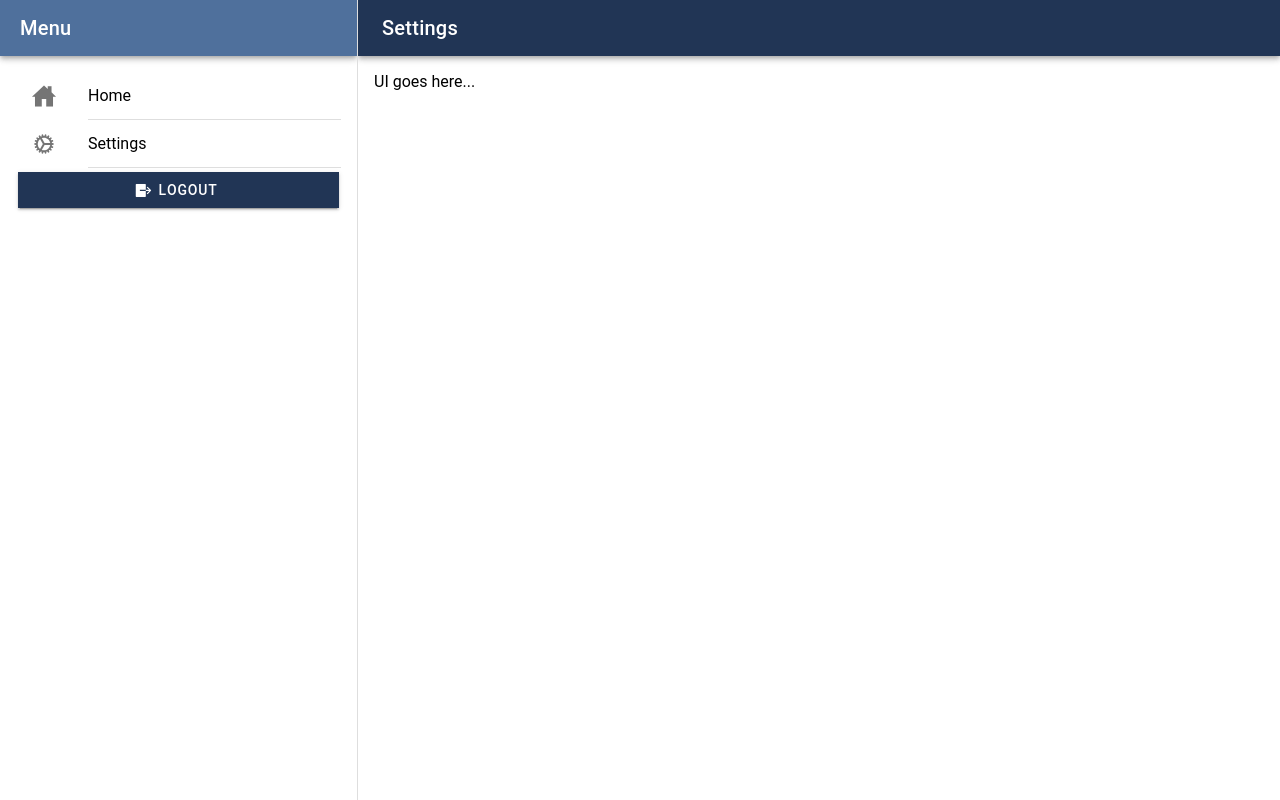
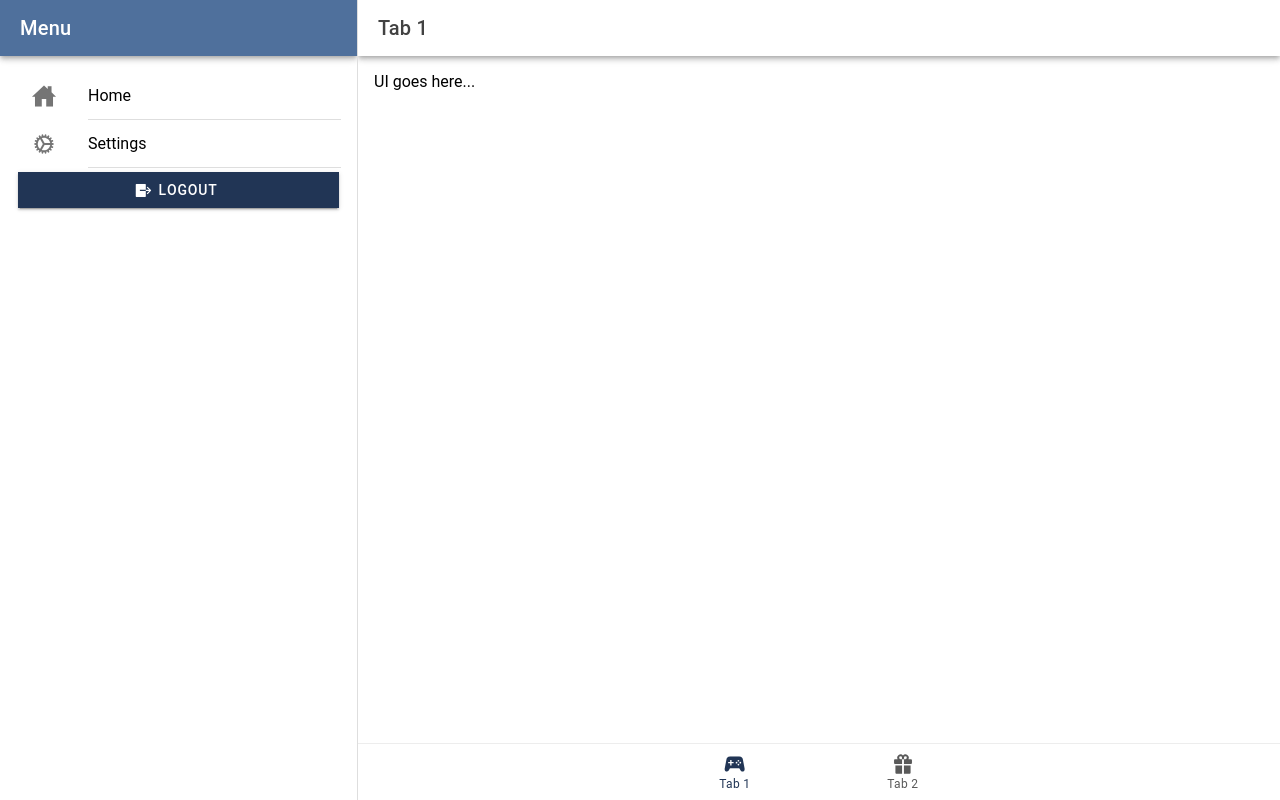
Before and after one commit to HectorDNuno/practiceApp, a React (Vite) app: page /app/settings/tab1 in a window 1280 px wide. Built offline with nearby package versions, Linux system fonts and the light colour scheme.

Commit message:
adds tab bar to settings page

```diff
--- a/src/pages/Settings.tsx
+++ b/src/pages/Settings.tsx
@@ -1,19 +1,34 @@
-import { IonButtons, IonContent, IonHeader, IonMenuButton, IonPage, IonTitle, IonToolbar } from "@ionic/react";
+import { IonIcon, IonLabel, IonRouterOutlet, IonTabBar, IonTabButton, IonTabs } from "@ionic/react";
 import React from "react";
+import { Redirect, Route } from "react-router";
+import Tab1 from "./Tab1";
+import Tab2 from "./Tab2";
+import { gameControllerSharp, giftSharp } from "ionicons/icons";
 
 const Settings: React.FC = () => {
   return (
-    <IonPage>
-      <IonHeader>
-        <IonToolbar color={"primary"}>
-          <IonButtons slot="start">
-            <IonMenuButton />
-          </IonButtons>
-          <IonTitle>Settings</IonTitle>
-        </IonToolbar>
-      </IonHeader>
-      <IonContent className="ion-padding">UI goes here...</IonContent>
-    </IonPage>
+    <IonTabs>
+      <IonTabBar slot="bottom">
+        <IonTabButton tab="tab1" href="/app/settings/tab1">
+          <IonIcon icon={gameControllerSharp} />
+          <IonLabel>Tab 1</IonLabel>
+        </IonTabButton>
+
+        <IonTabButton tab="tab2" href="/app/settings/tab2">
+          <IonIcon icon={giftSharp} />
+          <IonLabel>Tab 2</IonLabel>
+        </IonTabButton>
+      </IonTabBar>
+
+      <IonRouterOutlet>
+        <Route path="/app/settings/tab1" component={Tab1} />
+        <Route path="/app/settings/tab2" component={Tab2} />
+
+        <Route exact path="/app/settings">
+          <Redirect to="/app/settings/tab1" />
+        </Route>
+      </IonRouterOutlet>
+    </IonTabs>
   );
 };
 
```
